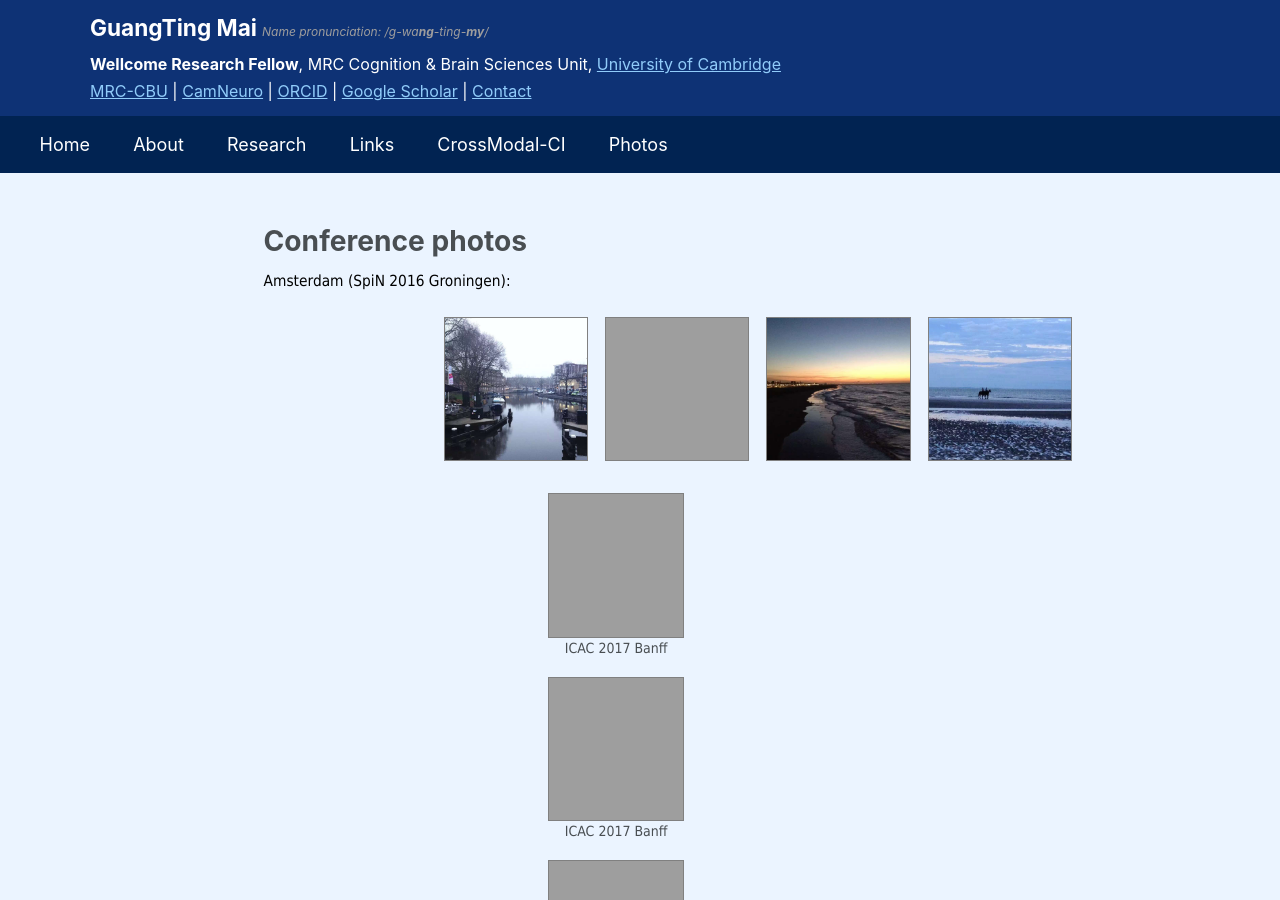
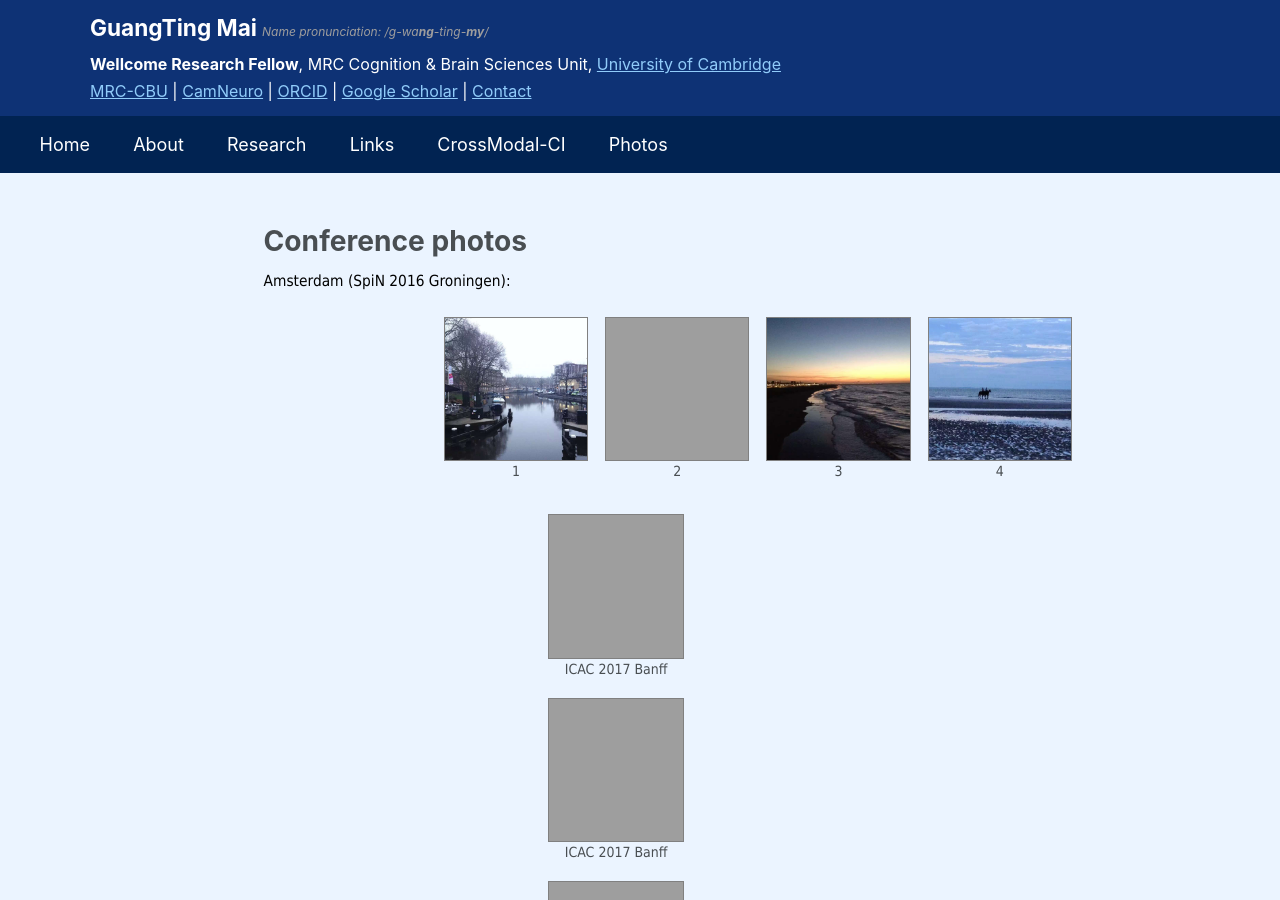
Before and after one commit to guangtingmai/guangtingmai.github.io, a Jekyll site: the page built from _pages/conference-photos.html, in a window 1280 px wide and 900 px high. Built offline with Jekyll 4.4.1, drawn with Linux system fonts in a browser that asks for light colours.

Commit message:
Update conference-photos.html

```diff
--- a/_pages/conference-photos.html
+++ b/_pages/conference-photos.html
@@ -7,10 +7,10 @@ author_profile: true
 
 <p span style="font-size: 11.5pt;font-family: Tahoma;color: black;line-height: 1.55;display: block;margin-bottom: 1vh">Amsterdam (SpiN 2016 Groningen):</p>
 <div class="flex-row" style="gap:1.5ch !important;">
-  <div style="text-align:center; font-size:10.5pt; font-family:Tahoma"><p align="center"><img src="https://guangtingmai.github.io/images/amsterdam1.jpg" style="width:18ch;height:18ch;object-fit:cover;border:0.1rem solid gray;display:block;"></p></div>
-  <div style="text-align:center; font-size:10.5pt; font-family:Tahoma"><p align="center"><img src="https://guangtingmai.github.io/images/amsterdam2.jpg" style="width:18ch;height:18ch;object-fit:cover;border:0.1rem solid gray;display:block;"></p></div>
-  <div style="text-align:center; font-size:10.5pt; font-family:Tahoma"><p align="center"><img src="https://guangtingmai.github.io/images/amsterdam3.jpg" style="width:18ch;height:18ch;object-fit:cover;border:0.1rem solid gray;display:block;"></p></div>
-  <div style="text-align:center; font-size:10.5pt; font-family:Tahoma"><p align="center"><img src="https://guangtingmai.github.io/images/amsterdam4.jpg" style="width:18ch;height:18ch;object-fit:cover;border:0.1rem solid gray;display:block;"></p></div>
+  <div style="text-align:center; font-size:10.5pt; font-family:Tahoma"><p align="center"><img src="https://guangtingmai.github.io/images/amsterdam1.jpg" style="width:18ch;height:18ch;object-fit:cover;border:0.1rem solid gray;display:block;">1</p></div>
+  <div style="text-align:center; font-size:10.5pt; font-family:Tahoma"><p align="center"><img src="https://guangtingmai.github.io/images/amsterdam2.jpg" style="width:18ch;height:18ch;object-fit:cover;border:0.1rem solid gray;display:block;">2</p></div>
+  <div style="text-align:center; font-size:10.5pt; font-family:Tahoma"><p align="center"><img src="https://guangtingmai.github.io/images/amsterdam3.jpg" style="width:18ch;height:18ch;object-fit:cover;border:0.1rem solid gray;display:block;">3</p></div>
+  <div style="text-align:center; font-size:10.5pt; font-family:Tahoma"><p align="center"><img src="https://guangtingmai.github.io/images/amsterdam4.jpg" style="width:18ch;height:18ch;object-fit:cover;border:0.1rem solid gray;display:block;">4</p></div>
 </div>
 
 
```
